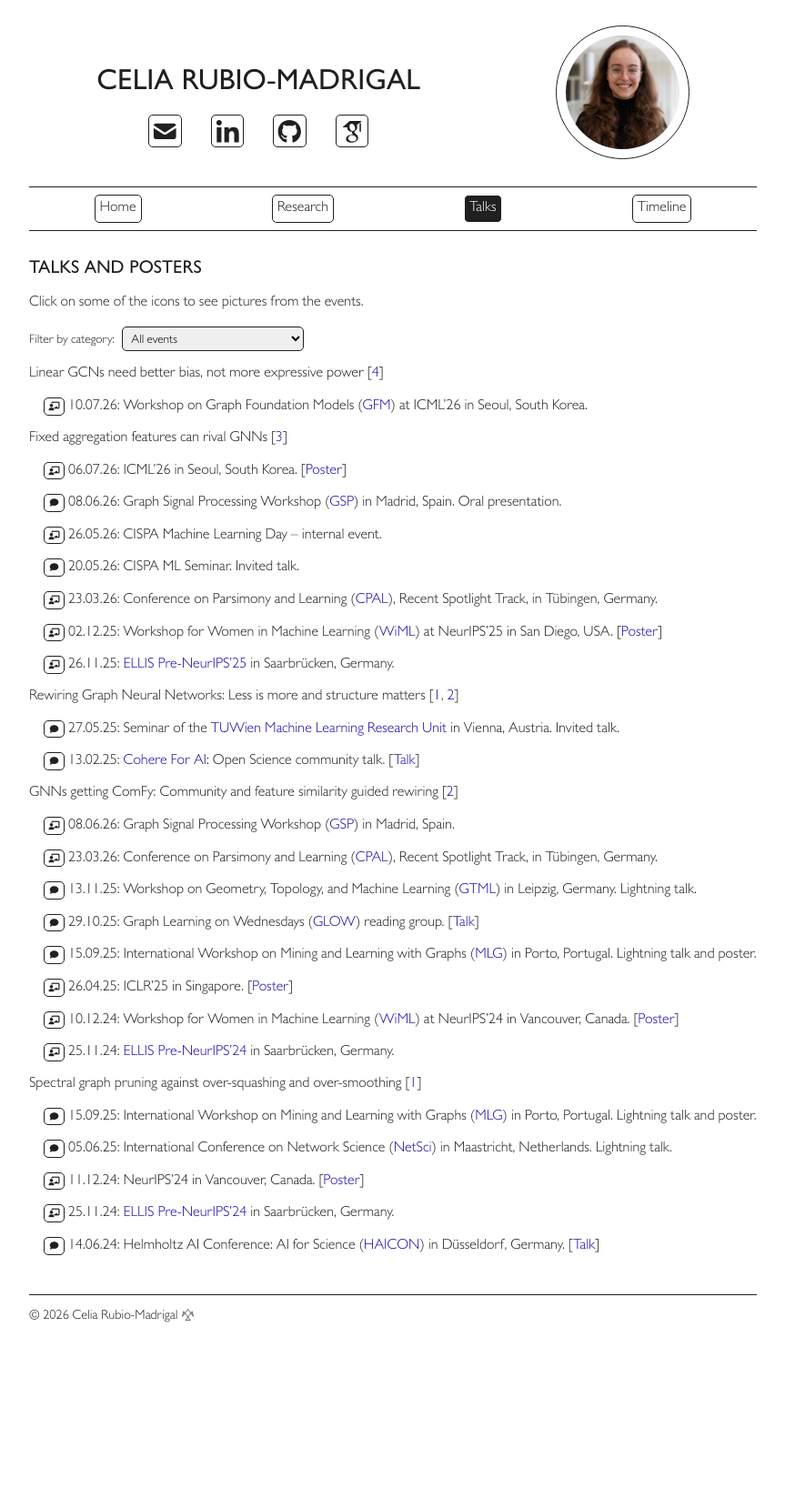
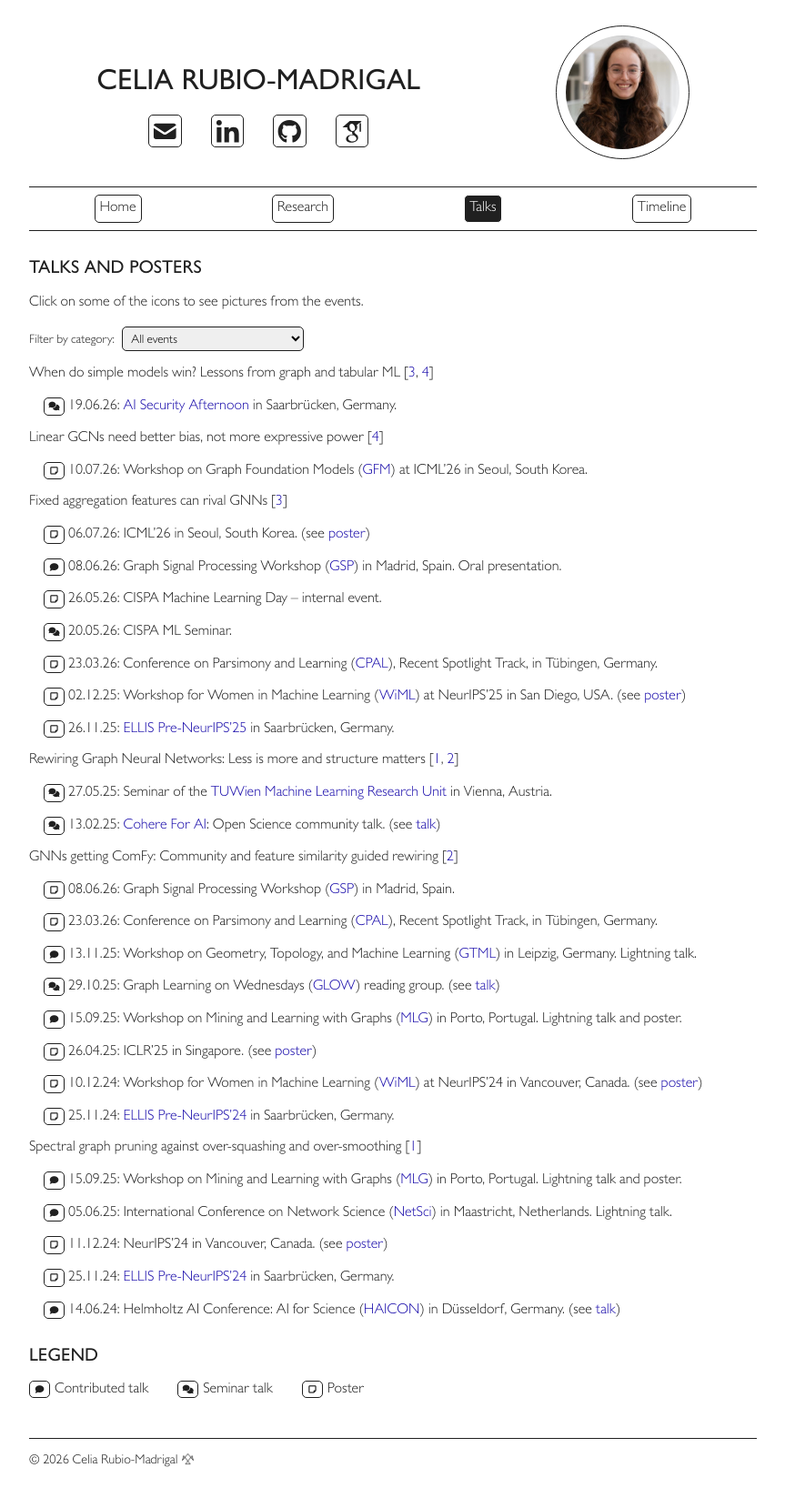
Before and after one commit to celrm/celrm.github.io, a Jekyll site: the page built from _pages/talks.md, in a window 1280 px wide. Shown: the whole page at 91% size, without its empty margins (208-1071 px from the left). Built offline with Jekyll 4.4.1, drawn with Linux system fonts in a browser that asks for light colours; before the commit the page ends 1500 px from its top, so only the background shows below that.

Commit message:
contributed / seminar talks

```diff
--- a/_data/talks.yml
+++ b/_data/talks.yml
@@ -1,4 +1,9 @@
 list:
+- title: "When do simple models win? Lessons from graph and tabular ML [[3](/research#bib-fixed-aggregation-features), [4](/research#bib-linear-gcns)]"
+  events:
+  - place: "[AI Security Afternoon](https://www.ais-saarland.org/ai-security) in Saarbrücken, Germany."
+    date: 19.06.26
+    type: seminar talk
 - title: "Linear GCNs need better bias, not more expressive power [[4](/research#bib-linear-gcns)]"
   events:
   - place: "Workshop on Graph Foundation Models ([GFM](https://sites.google.com/view/gfmicml-2026)) at ICML'26 in Seoul, South Korea."
@@ -12,14 +17,14 @@ list:
     url: FAF__poster_ICML26.pdf
   - place: "Graph Signal Processing Workshop ([GSP](https://gspworkshop.org/2026/)) in Madrid, Spain. Oral presentation."
     date: 08.06.26
-    type: talk
+    type: contributed talk
   - place: CISPA Machine Learning Day -- internal event.
     date: 26.05.26
     type: poster
     event_name: cispamlday26
-  - place: CISPA ML Seminar. Invited talk.
+  - place: CISPA ML Seminar.
     date: 20.05.26
-    type: talk
+    type: seminar talk
     event_name: cispaml26
   - place: "Conference on Parsimony and Learning ([CPAL](https://cpal.cc/posters/)), Recent Spotlight Track, in Tübingen, Germany."
     date: 23.03.26
@@ -35,14 +40,14 @@ list:
     type: poster
 - title: "Rewiring Graph Neural Networks: Less is more and structure matters [[1](/research#bib-spectral-graph-pruning), [2](/research#bib-gnns-getting-comfy)]"
   events:
-  - place: "Seminar of the [TUWien Machine Learning Research Unit](https://ml-tuw.github.io/ruml_seminar/) in Vienna, Austria. Invited talk."
+  - place: "Seminar of the [TUWien Machine Learning Research Unit](https://ml-tuw.github.io/ruml_seminar/) in Vienna, Austria."
     date: 27.05.25
-    type: talk
+    type: seminar talk
     event_name: tuwien25
   - place: "[Cohere For AI](https://cohere.com/events/cohere-for-ai-Celia-Rubio-Madrigal-2025): Open Science community talk."
     date: 13.02.25
     url: https://youtu.be/fw8VBEBdWQY
-    type: talk
+    type: seminar talk
     event_name:
 - title: "GNNs getting ComFy: Community and feature similarity guided rewiring [[2](/research#bib-gnns-getting-comfy)]"
   events:
@@ -56,15 +61,15 @@ list:
     event_name: cpal26
   - place: "Workshop on Geometry, Topology, and Machine Learning ([GTML](https://www.mis.mpg.de/events/series/workshop-on-geometry-topology-and-machine-learning-gtml-2025)) in Leipzig, Germany. Lightning talk."
     date: 13.11.25
-    type: talk
+    type: contributed talk
     event_name: gtml25
   - place: "Graph Learning on Wednesdays ([GLOW](https://sites.google.com/view/graph-learning-on-weds/events)) reading group."
     date: 29.10.25
     url: https://youtu.be/L-EH9iys8gc
-    type: talk
-  - place: "International Workshop on Mining and Learning with Graphs ([MLG](https://mlg-europe.github.io/2025/)) in Porto, Portugal. Lightning talk and poster."
+    type: seminar talk
+  - place: "Workshop on Mining and Learning with Graphs ([MLG](https://mlg-europe.github.io/2025/)) in Porto, Portugal. Lightning talk and poster."
     date: 15.09.25
-    type: talk
+    type: contributed talk
     event_name: mlg25
   - place: "ICLR'25 in Singapore."
     date: 26.04.25
@@ -82,13 +87,13 @@ list:
     event_name: preneurips24
 - title: "Spectral graph pruning against over-squashing and over-smoothing [[1](/research#bib-spectral-graph-pruning)]"
   events:
-  - place: "International Workshop on Mining and Learning with Graphs ([MLG](https://mlg-europe.github.io/2025/)) in Porto, Portugal. Lightning talk and poster."
+  - place: "Workshop on Mining and Learning with Graphs ([MLG](https://mlg-europe.github.io/2025/)) in Porto, Portugal. Lightning talk and poster."
     date: 15.09.25
-    type: talk
+    type: contributed talk
     event_name: mlg25
   - place: "International Conference on Network Science ([NetSci](https://netsci2025.github.io/lightnings/thursday-lightnings/)) in Maastricht, Netherlands. Lightning talk."
     date: "05.06.25"
-    type: talk
+    type: contributed talk
     event_name: netsci25
   - place: "NeurIPS'24 in Vancouver, Canada."
     date: 11.12.24
@@ -100,14 +105,22 @@ list:
     type: poster
     event_name: preneurips24
   - place: "Helmholtz AI Conference: AI for Science ([HAICON](https://web.archive.org/web/20250521124100/https://eventclass.it/haic2024/scientific/external-program/session?s=S-05a)) in Düsseldorf, Germany."
-    type: talk
+    type: contributed talk
     url: https://vimeo.com/984759166
     date: 14.06.24
     event_name: haicon24
 
 legend:
-- name: talk
+- name: contributed talk
   icon: fa-solid fa-comment
+  # icon: fa-regular fa-comment
+- name: seminar talk
+  icon: fa-solid fa-comments
+  # icon: fa-solid fa-book-open-reader
+  # icon: fa-solid fa-person-chalkboard
 - name: poster
-  icon: fa-solid fa-chalkboard-user
+  icon: fa-solid fa-note-sticky
+  # icon: fa-regular fa-note-sticky
+  # icon: fa-regular fa-image
+  # icon: fa-solid fa-chalkboard
   folder: /assets/pdf/
--- a/_pages/talks.md
+++ b/_pages/talks.md
@@ -36,7 +36,7 @@ categories="{% for event in item.events %}{{ event.type }}{% unless forloop.last
 
 <span>{{ event.date }}</span>: {{ event.place | markdownify | remove: '<p>' | remove: '</p>' }}
     {% if event.url %}
-        [<a href="{{ event.url | prepend: legenditem.folder }}">{{ event.type | capitalize }}</a>]
+        (see <a href="{{ event.url | prepend: legenditem.folder }}">{{ event.type | split: ' ' | last }}</a>)
     {% endif %}
 
 {% endif %}{% endfor %}
@@ -46,6 +46,18 @@ categories="{% for event in item.events %}{{ event.type }}{% unless forloop.last
 </ul>
 {% endfor %}
 
+
+
+# Legend
+
+<ul style="list-style: none; padding: 0; margin: 0; display: flex; flex-direction: row; gap: 2em; flex-wrap: wrap;">
+{% for legenditem in site.data.talks.legend %}
+  <li><span style="border: 1px solid var(--color-text); padding: 4px; border-radius: 5px; font-size: 0.6em;
+  vertical-align: middle; min-width: 13px; width: 1em; height: 1em; text-align: center; margin-right: 0.1em;
+  " class="{{ legenditem.icon }}"></span>
+  {{ legenditem.name | capitalize }}</li>
+{% endfor %}
+</ul>
 
 
 <script>
```
Also changed, not shown: _data/news.yml (+15 -7 lines).
